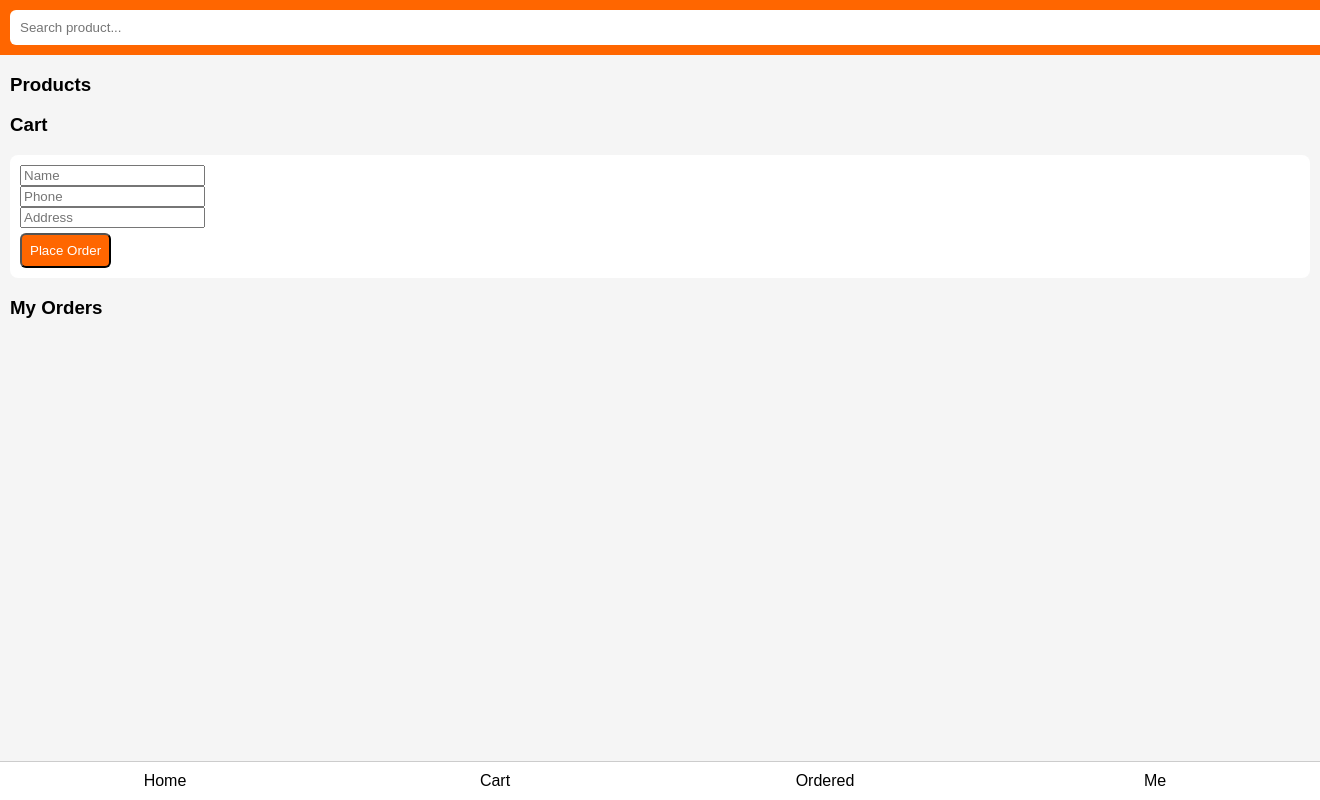
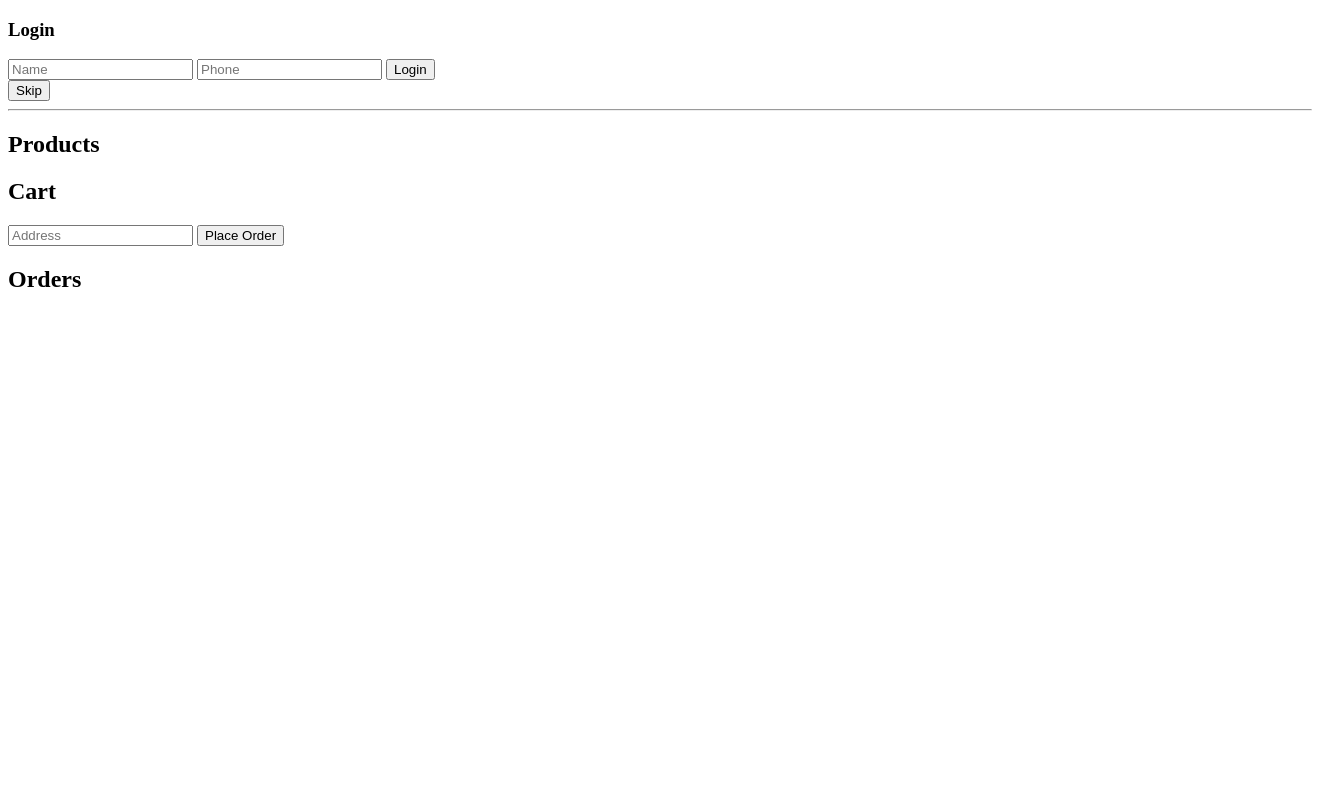
Before and after one commit to tahmid16122009-crypto/shoes-place, a Flask app: page / in a window 1320 px wide; the page is wider, and only the part inside the window is pictured. Run offline with Flask 3, Linux system fonts and the light colour scheme; data that the repository does not hold is empty.

Commit message:
Update index.html

```diff
--- a/templates/index.html
+++ b/templates/index.html
@@ -2,63 +2,55 @@
 <html>
 <head>
   <title>Shop</title>
-  <meta name="viewport" content="width=device-width, initial-scale=1.0">
-  <style>
-    body{margin:0;font-family:Arial;background:#f5f5f5}
-    .header{background:#ff6600;padding:10px}
-    .search{width:100%;padding:10px;border:none;border-radius:6px}
-    .product{background:#fff;margin:10px;padding:10px;border-radius:8px}
-    img{width:100%;border-radius:6px}
-    .btn{background:#ff6600;color:#fff;padding:8px;border-radius:6px;text-decoration:none;display:inline-block;margin-top:5px}
-    .bottom{position:fixed;bottom:0;width:100%;display:flex;background:#fff;border-top:1px solid #ccc}
-    .bottom div{flex:1;text-align:center;padding:10px}
-  </style>
 </head>
-
 <body>
 
-<div class="header">
-  <input class="search" placeholder="Search product...">
-</div>
+{% if not user %}
+<h3>Login</h3>
+<form action="/login" method="POST">
+  <input name="name" placeholder="Name">
+  <input name="phone" placeholder="Phone">
+  <button>Login</button>
+</form>
 
-<h3 style="margin-left:10px">Products</h3>
+<form action="/login" method="POST">
+  <input type="hidden" name="name" value="Guest">
+  <input type="hidden" name="phone" value="000">
+  <button>Skip</button>
+</form>
+{% else %}
+<p>Welcome {{user.name}}</p>
+{% endif %}
+
+<hr>
+
+<h2>Products</h2>
 
 {% for p in products %}
-<div class="product">
-  <img src="{{p.image}}">
-  <b>{{p.name}}</b><br>
-  {{p.price}}<br>
-  <a class="btn" href="/add/{{p.id}}">Add to Cart</a>
-</div>
+  <div>
+    <img src="{{p.image}}" width="120"><br>
+    {{p.name}} - {{p.price}}<br>
+    <a href="/add/{{p.id}}">Add to cart</a>
+  </div>
+  <hr>
 {% endfor %}
 
-<h3 style="margin-left:10px">Cart</h3>
+<h2>Cart</h2>
 {% for c in cart_items %}
-<div class="product">
-  {{c.name}} - {{c.price}}
-</div>
+  <div>{{c.name}}</div>
 {% endfor %}
 
-<form action="/order" method="POST" class="product">
-  <input name="name" placeholder="Name" required><br>
-  <input name="phone" placeholder="Phone" required><br>
-  <input name="address" placeholder="Address"><br>
-  <button class="btn">Place Order</button>
+<form action="/order" method="POST">
+  <input name="address" placeholder="Address">
+  <button>Place Order</button>
 </form>
 
-<h3 style="margin-left:10px">My Orders</h3>
+<h2>Orders</h2>
 {% for o in orders %}
-<div class="product">
-  {{o.product_name}} - {{o.status}}
-</div>
+  <div>
+    {{o.product_name}} - {{o.status}}
+  </div>
 {% endfor %}
-
-<div class="bottom">
-  <div>Home</div>
-  <div>Cart</div>
-  <div>Ordered</div>
-  <div>Me</div>
-</div>
 
 </body>
 </html>
```
